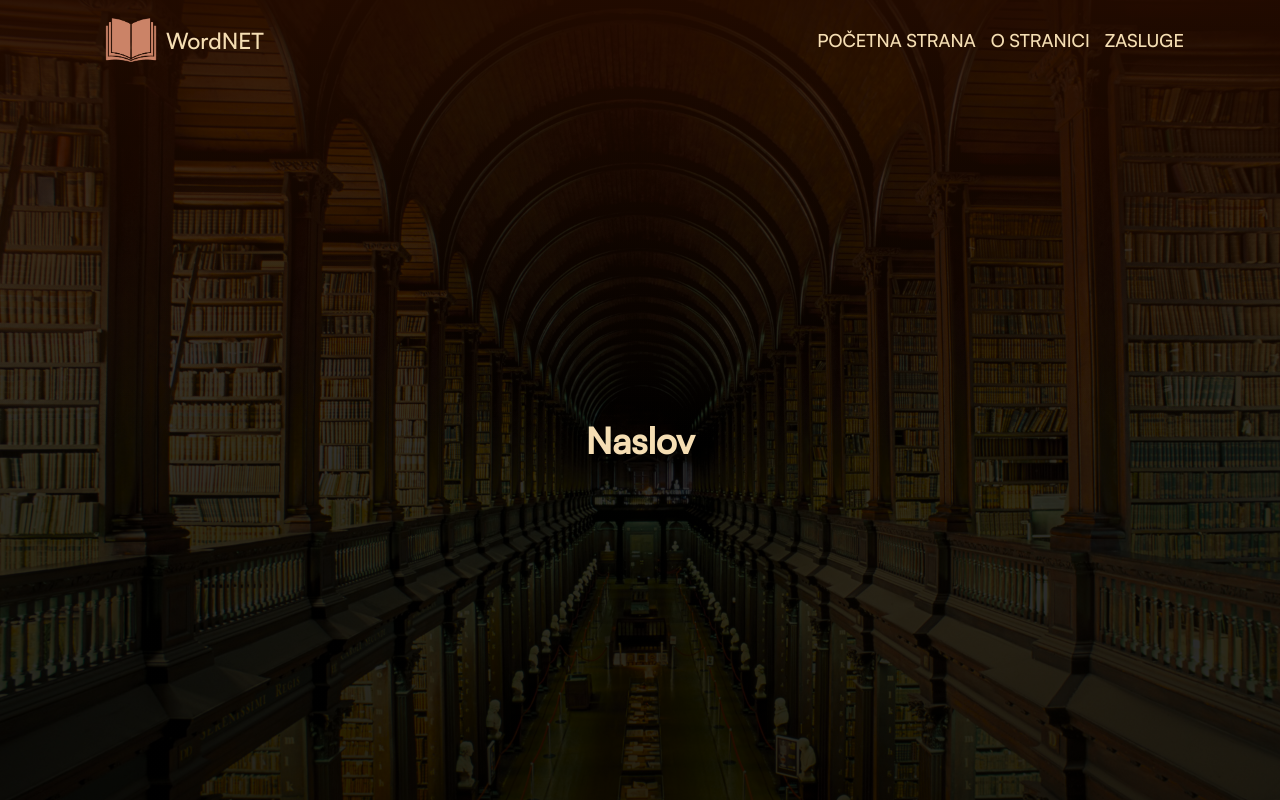
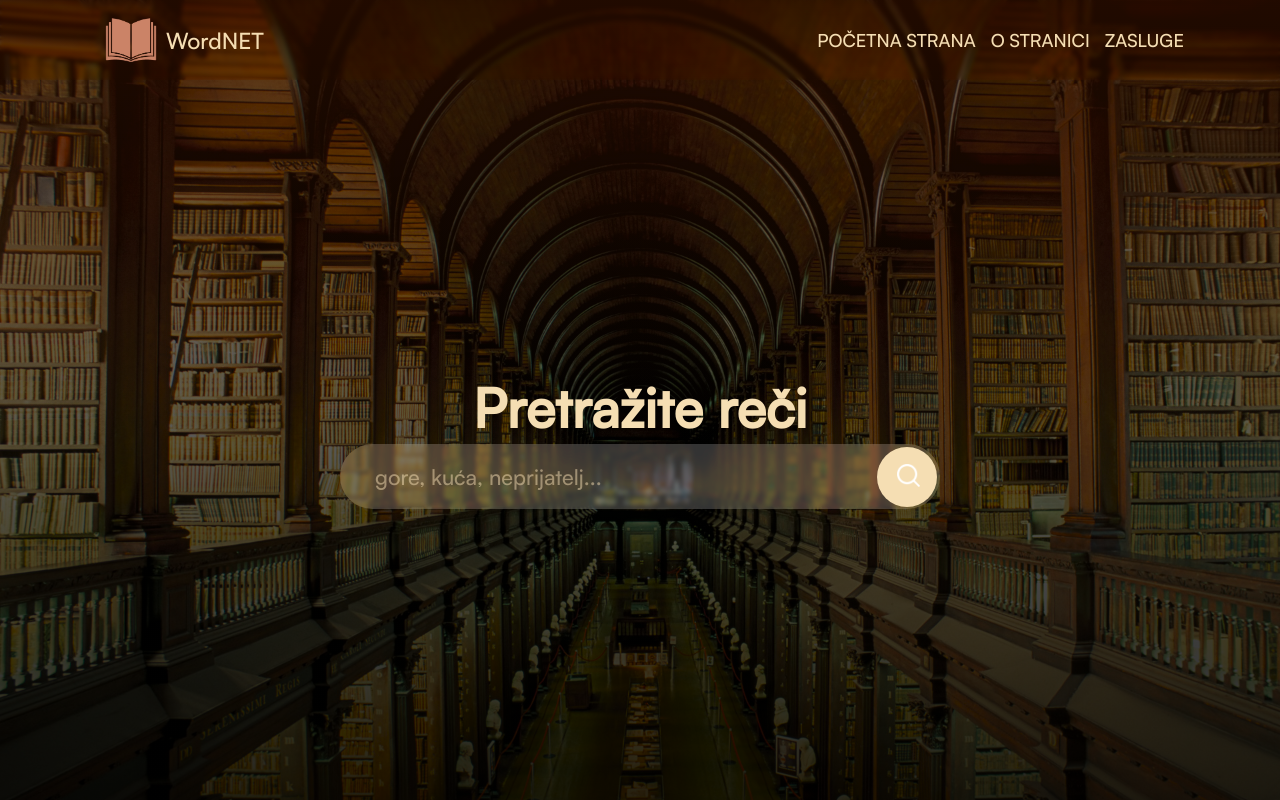
Before and after one commit to andjelic-a/WordNET_Web, a React (Vite) app: page / in a window 1280 px wide. Built offline with nearby package versions, Linux system fonts and the light colour scheme.

Commit message:
Finished CSS part of the Home page

```diff
--- a/src/App.css
+++ b/src/App.css
@@ -15,6 +15,7 @@
 * {
     margin: 0;
     padding: 0;
+    box-sizing: border-box;
     font-family: 'Satoshi-Medium', sans-serif;
     color: wheat;
 }
@@ -22,7 +23,7 @@
 .home {
     width: 100svw;
     height: 100svh;
-    background-image: linear-gradient(rgba(0, 0, 0, 0.75), rgba(0, 0, 0, 0.85)), url("../img/Library.jpg");
+    background-image: linear-gradient(rgba(0, 0, 0, 0.4), rgba(0, 0, 0, 0.85)), url("../img/Library.jpg");
     background-size: cover;
     background-position: center;
 }
@@ -34,13 +35,15 @@ header {
     position: relative;
     justify-content: space-between;
     align-items: center;
-    background-image: linear-gradient(rgba(41, 13, 0, 0.8), rgba(53, 17, 0, 0.5))
+    background-image: linear-gradient(rgba(41, 13, 0, 0.8), rgba(53, 17, 0, 0.5));
+    backdrop-filter: blur(2px) saturate(180%);
 }
 
 .search {
     width: 100%;
     height: 90%;
     display: flex;
+    flex-direction: column;
     position: relative;
     justify-content: center;
     align-items: center;
--- a/src/App.tsx
+++ b/src/App.tsx
@@ -1,13 +1,13 @@
 import "./App.css";
 import Header from "./components/Banner/Header";
-import Home from "./components/Home/Home";
+import Search from "./components/Search/Search";
 
 function App() {
   return (
     <>
       <div className="home">
         <Header />
-        <Home />
+        <Search />
       </div>
     </>
   )
--- a/src/components/Home/Home.tsx
+++ /dev/null
@@ -1,11 +0,0 @@
-import '../../css/Components.css';
-
-function Home() {
-    return (
-        <div className='search'>
-            <h1>Naslov</h1>
-        </div>
-    )
-}
-
-export default Home;
--- /dev/null
+++ b/src/components/Search/Search.tsx
@@ -0,0 +1,13 @@
+import '../../css/Components.css';
+import SearchBar from './SearchBar';
+
+function Search() {
+    return (
+        <div className='search'>
+            <h1>Pretražite reči</h1>
+            <SearchBar />
+        </div>
+    )
+}
+
+export default Search;
--- /dev/null
+++ b/src/components/Search/SearchBar.tsx
@@ -0,0 +1,12 @@
+import '../../css/Components.css';
+
+function SearchBar() {
+    return(
+        <form action='' className='search-bar'>
+            <input type="text" placeholder='gore, kuća, neprijatelj...'/>
+            <button type='submit'><img src='../../../../img/search.png'></img></button>
+        </form>
+    )
+}
+
+export default SearchBar;
--- a/src/css/Components.css
+++ b/src/css/Components.css
@@ -1,3 +1,5 @@
+/*Header(navigation bar)*/
+
 .navbar {
     width: 85%;
     margin: auto;
@@ -45,3 +47,46 @@
 .navbar ul li:hover::after {
     width: 100%;
 }
+
+/*Search(h1, SearchBar)*/
+
+.search h1 {
+    font-size: 3rem;
+}
+
+.search-bar {
+    display: flex;
+    align-items: center;
+    width: 100%;
+    max-width: 600px;
+    background: rgb(255, 255, 255, 0.2);
+    border-radius: 60px;
+    padding: 0.15em;
+    backdrop-filter: blur(2px) saturate(180%);
+}
+
+.search-bar input {
+    background: transparent;
+    flex: 1;
+    border: 0;
+    outline: none;
+    font-size: 1.2em;
+    padding: 0 1.5em;
+}
+
+::placeholder {
+    color: rgb(245, 222, 179, 0.5);
+}
+
+.search-bar button{
+    border: 0;
+    border-radius: 50%;
+    width: 60px;
+    height: 60px;
+    background: wheat;
+    cursor: pointer;
+}
+
+.search-bar button img {
+    width: 25px;
+}
```
Also changed, not shown: img/search.png (added).
